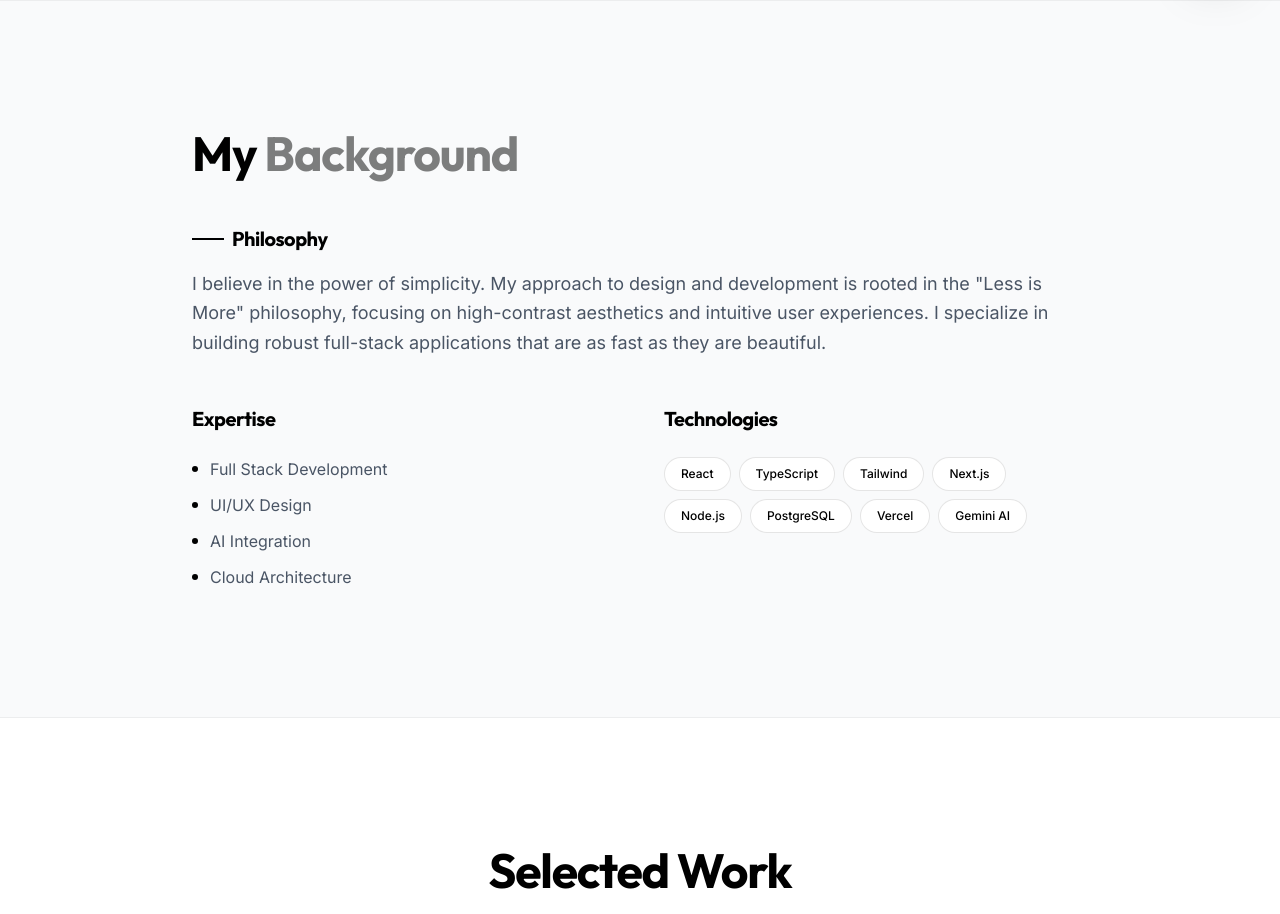
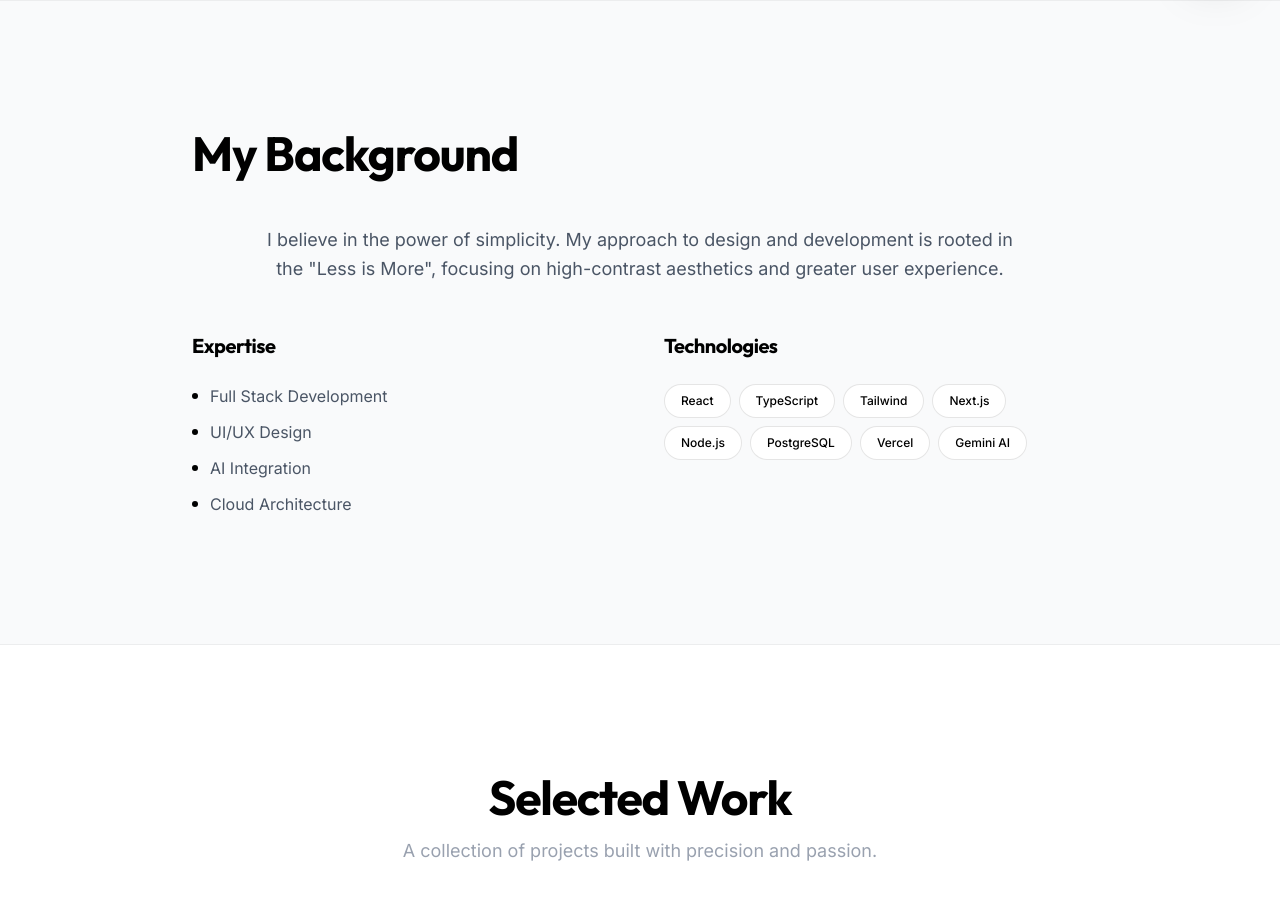
Before and after one commit to iHoshiii/Aldwin-Portfolio, a React app: page / in a window 1280 px wide. Shown: the part 800-1714 px from the top of the page. Built offline with nearby package versions, Linux system fonts and the light colour scheme; the HTML template or start-up script is replaced by a standard one.

Commit message:
UI optimization

```diff
--- a/src/components/Background.tsx
+++ b/src/components/Background.tsx
@@ -13,7 +13,7 @@ const Background: React.FC = () => {
                         transition={{ duration: 0.6 }}
                         className="text-4xl md:text-5xl font-bold mb-12 font-outfit text-black"
                     >
-                        My <span className="text-black/50">Background</span>
+                        My Background<span className="text-black/50"></span>
                     </motion.h2>
 
                     <div className="space-y-12">
@@ -22,15 +22,11 @@ const Background: React.FC = () => {
                             whileInView={{ opacity: 1, y: 0 }}
                             viewport={{ once: true }}
                             transition={{ duration: 0.6, delay: 0.2 }}
+                            className="text-center"
                         >
-                            <h3 className="text-xl font-bold mb-4 flex items-center gap-2">
-                                <span className="w-8 h-[2px] bg-black"></span>
-                                Philosophy
-                            </h3>
-                            <p className="text-gray-600 leading-relaxed text-lg">
-                                I believe in the power of simplicity. My approach to design and development is rooted in the "Less is More" philosophy,
-                                focusing on high-contrast aesthetics and intuitive user experiences. I specialize in building robust full-stack applications
-                                that are as fast as they are beautiful.
+                            <p className="text-gray-600 leading-relaxed text-lg max-w-3xl mx-auto">
+                                I believe in the power of simplicity. My approach to design and development is rooted in the "Less is More",
+                                focusing on high-contrast aesthetics and greater user experience.
                             </p>
                         </motion.div>
 
```
